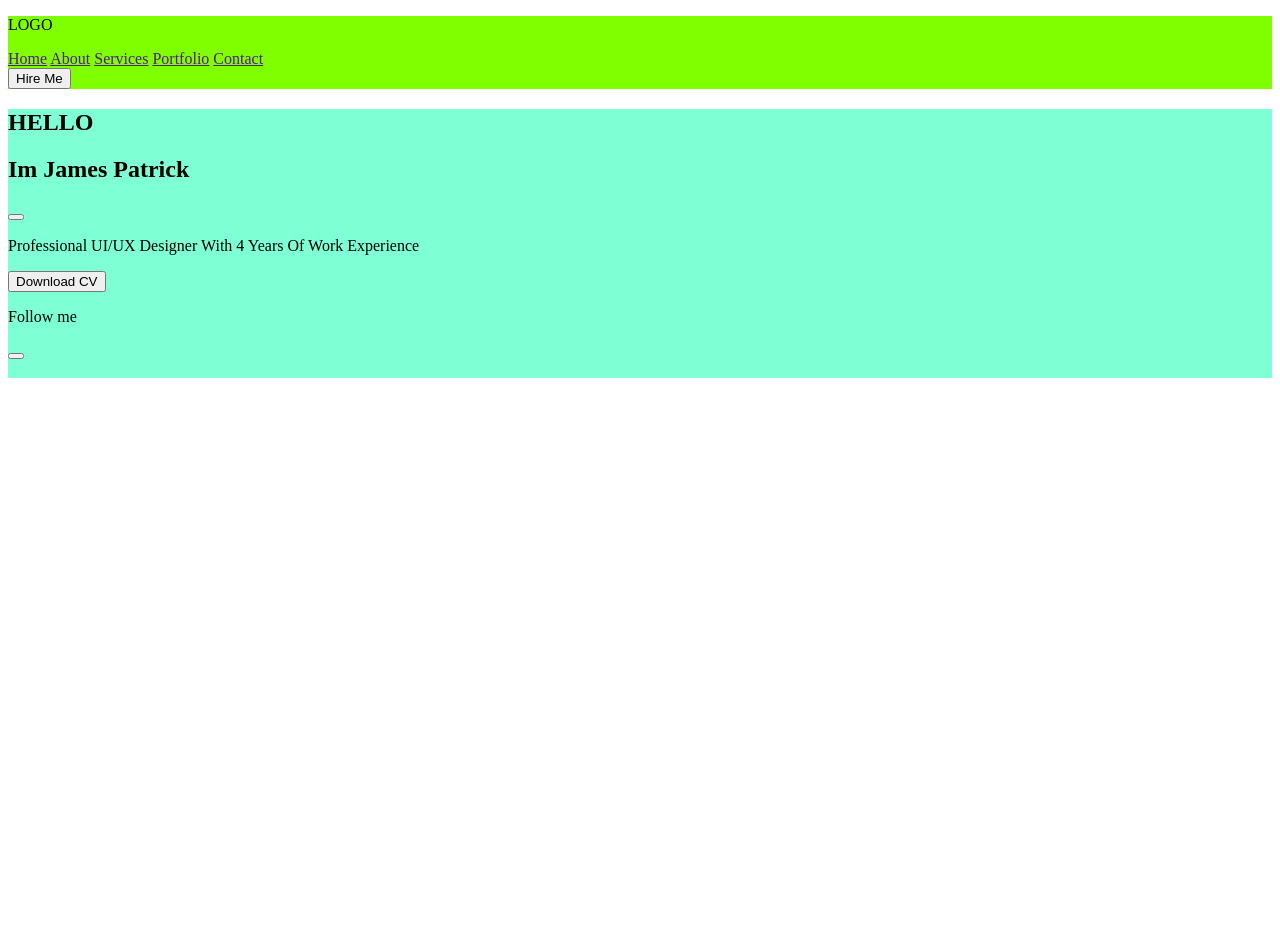
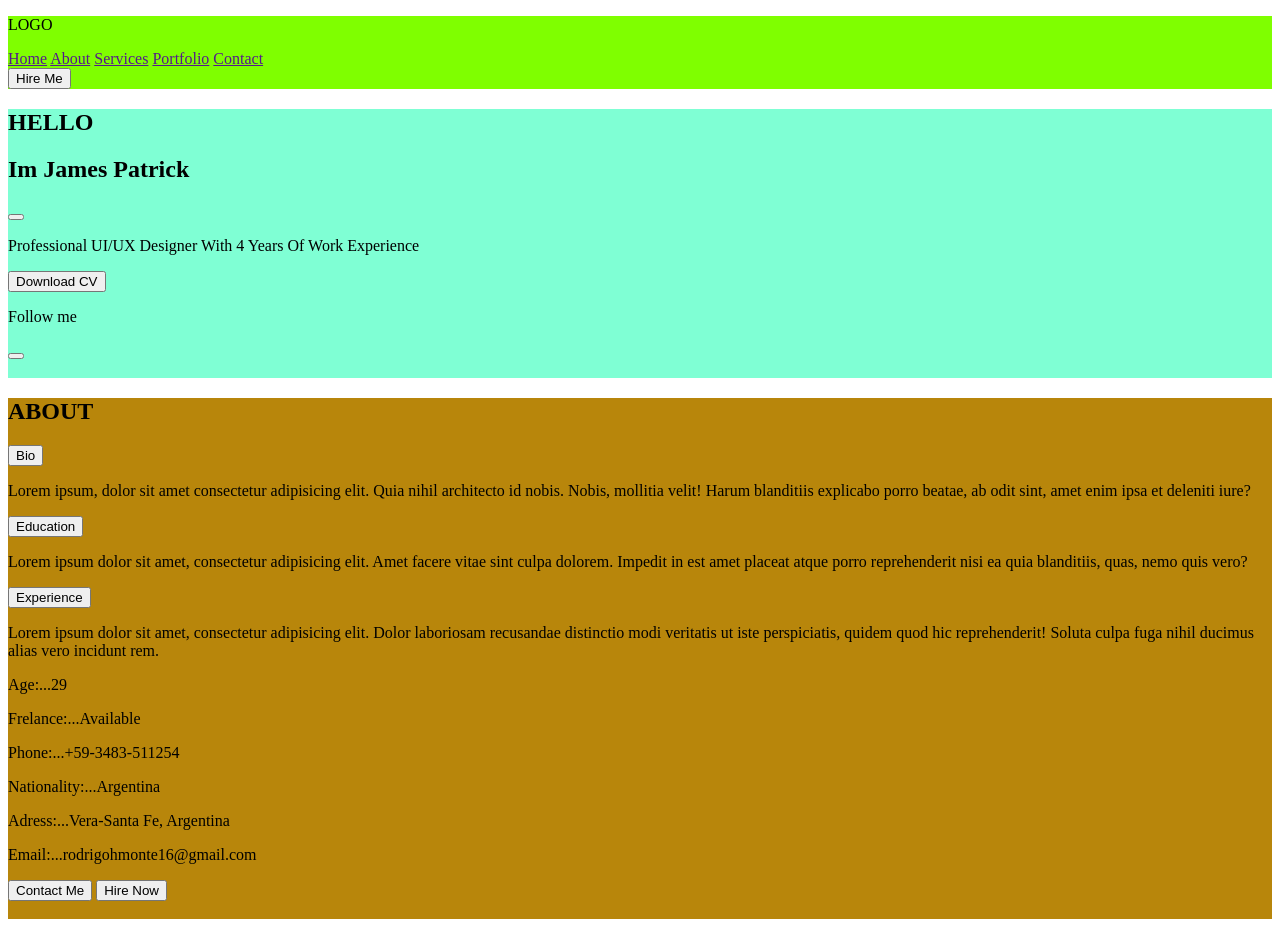
Before and after one commit to rodrimonte16/trabajofinal1, a plain HTML site: page index.html in a window 1280 px wide. Before the commit the page ends 800 px from the top, so only its background shows below. Drawn offline with Linux system fonts and the light colour scheme.

Commit message:
termine el html básico de la seccion dos

```diff
--- a/css/estilo.css
+++ b/css/estilo.css
@@ -4,3 +4,6 @@ header{
 .hero{
     background-color: aquamarine;
 }
+.seccionDos{
+    background-color: darkgoldenrod;
+}
--- a/index.html
+++ b/index.html
@@ -36,11 +36,40 @@
             <img src="" alt="">
             <img src="" alt="">
         </div>
+            <img src="" alt="">
+    </section>
+    <section class="seccionDos">
+    <div>
+            <h1>ABOUT</h1>
+    </div>
+    <div class="contenedorBio">
         <div>
-            <img src="" alt="">
+            <button>Bio</button>
+            <p>Lorem ipsum, dolor sit amet consectetur adipisicing elit. Quia nihil architecto id nobis. Nobis, mollitia velit! Harum blanditiis explicabo porro beatae, ab odit sint, amet enim ipsa et deleniti iure?</p>
         </div>
+        <div>
+            <button>Education</button>
+            <p>Lorem ipsum dolor sit amet, consectetur adipisicing elit. Amet facere vitae sint culpa dolorem. Impedit in est amet placeat atque porro reprehenderit nisi ea quia blanditiis, quas, nemo quis vero?</p>
+        </div>
+        <div>
+            <button>Experience</button>
+            <p>Lorem ipsum dolor sit amet, consectetur adipisicing elit. Dolor laboriosam recusandae distinctio modi veritatis ut iste perspiciatis, quidem quod hic reprehenderit! Soluta culpa fuga nihil ducimus alias vero incidunt rem.</p>
+        </div>
+    </div>
+    <div>
+        <p>Age:...29</p>
+        <p>Frelance:...Available</p>
+        <p>Phone:...+59-3483-511254</p>
+        <p>Nationality:...Argentina</p>
+        <p>Adress:...Vera-Santa Fe, Argentina</p>
+        <p>Email:...rodrigohmonte16@gmail.com</p>
+    </div>
+    <div>
+        <button>Contact Me</button>
+        <button>Hire Now</button>
+    </div>
+    <img src="" alt="">
     </section>
-    <section></section>
     <section></section>
     <section></section>
     <section></section>
```
